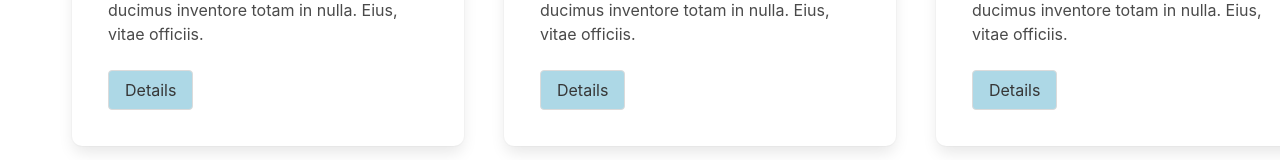
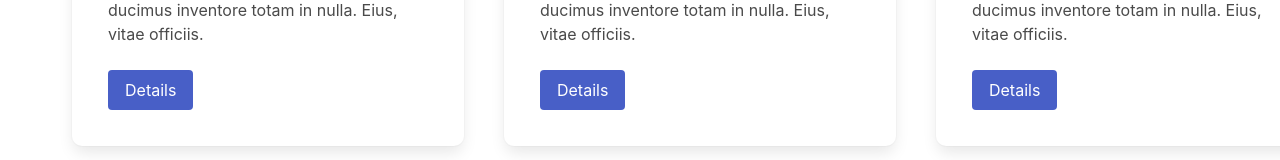
Before and after one commit to p134c0d3/the-pet-pursuit, an Angular app: page / in a window 1280 px wide. Shown: the part 866-1026 px from the top of the page. Built offline with nearby package versions, Linux system fonts and the light colour scheme.

Commit message:
Card Styling Changes

```diff
--- a/src/app/home/home.component.html
+++ b/src/app/home/home.component.html
@@ -28,7 +28,7 @@
           adipisicing elit. Suscipit ex quod odit. Sed blanditiis quia dolores
           iusto iure cum vel saepe, ad ducimus inventore totam in nulla. Eius,
           vitae officiis.</div>
-        <button class="button pet-details-button">
+        <button class="button is-link pet-details-button">
           Details
         </button>
       </div>
@@ -57,7 +57,7 @@
           adipisicing elit. Suscipit ex quod odit. Sed blanditiis quia dolores
           iusto iure cum vel saepe, ad ducimus inventore totam in nulla. Eius,
           vitae officiis.</div>
-        <button class="button pet-details-button">
+        <button class="button is-link pet-details-button">
           Details
         </button>
       </div>
@@ -86,7 +86,7 @@
           adipisicing elit. Suscipit ex quod odit. Sed blanditiis quia dolores
           iusto iure cum vel saepe, ad ducimus inventore totam in nulla. Eius,
           vitae officiis.</div>
-        <button class="button pet-details-button">
+        <button class="button is-link pet-details-button">
           Details
         </button>
       </div>
--- a/src/app/home/home.component.scss
+++ b/src/app/home/home.component.scss
@@ -10,13 +10,13 @@
   border-radius: 10px;
 }
 
-.pet-details-button {
-  background-color: lightblue;
-}
+// .pet-details-button {
+//   background-color: lightblue;
+// }
 
-.pet-details-button:hover {
-  // background-color: #5C677D;
-  background-color: rgb(153, 201, 218);
-  // color: white;
-  // zoom: 125%;
-}
+// .pet-details-button:hover {
+//   // background-color: #5C677D;
+//   background-color: rgb(153, 201, 218);
+//   // color: white;
+//   // zoom: 125%;
+// }
```
